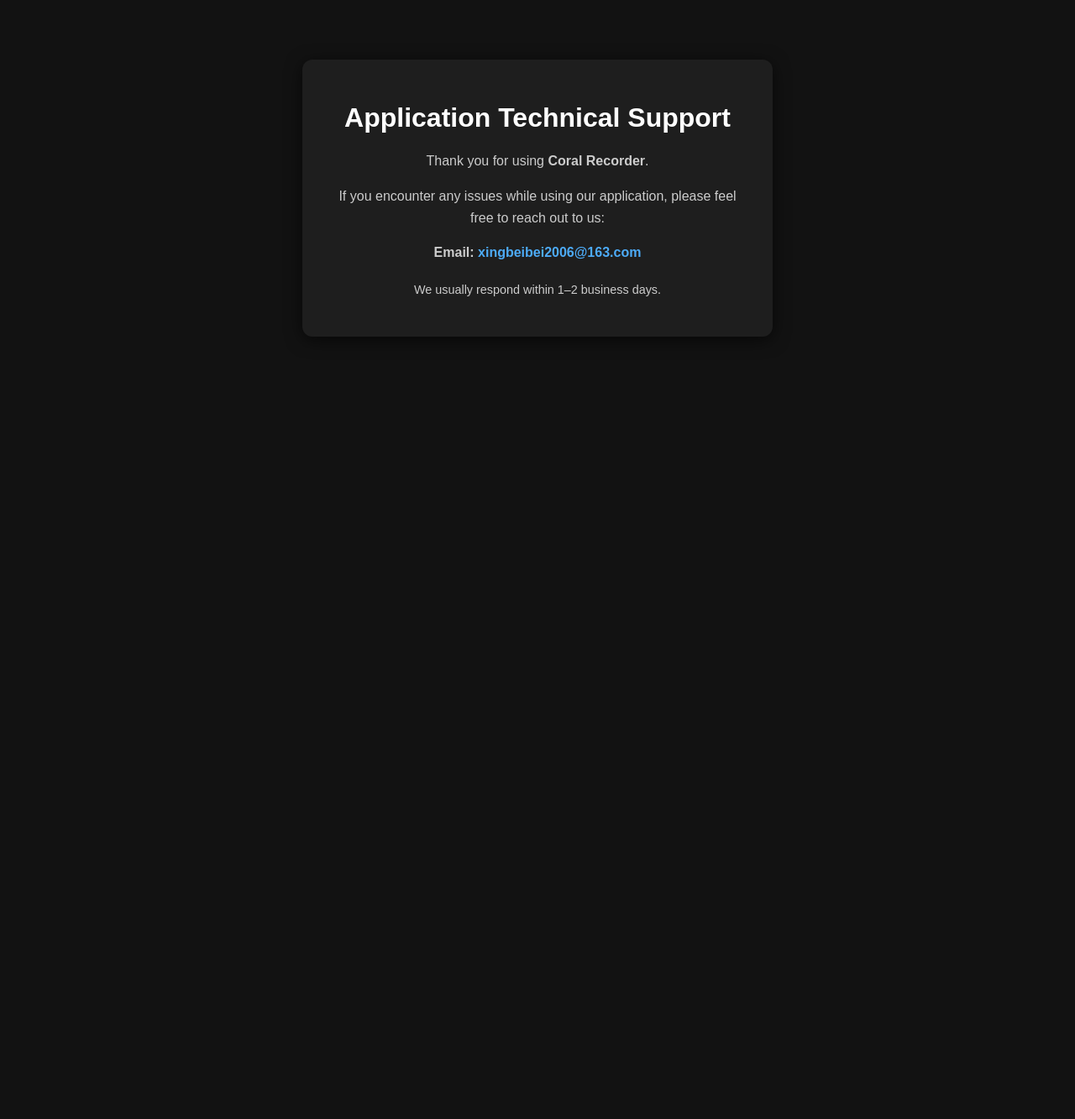
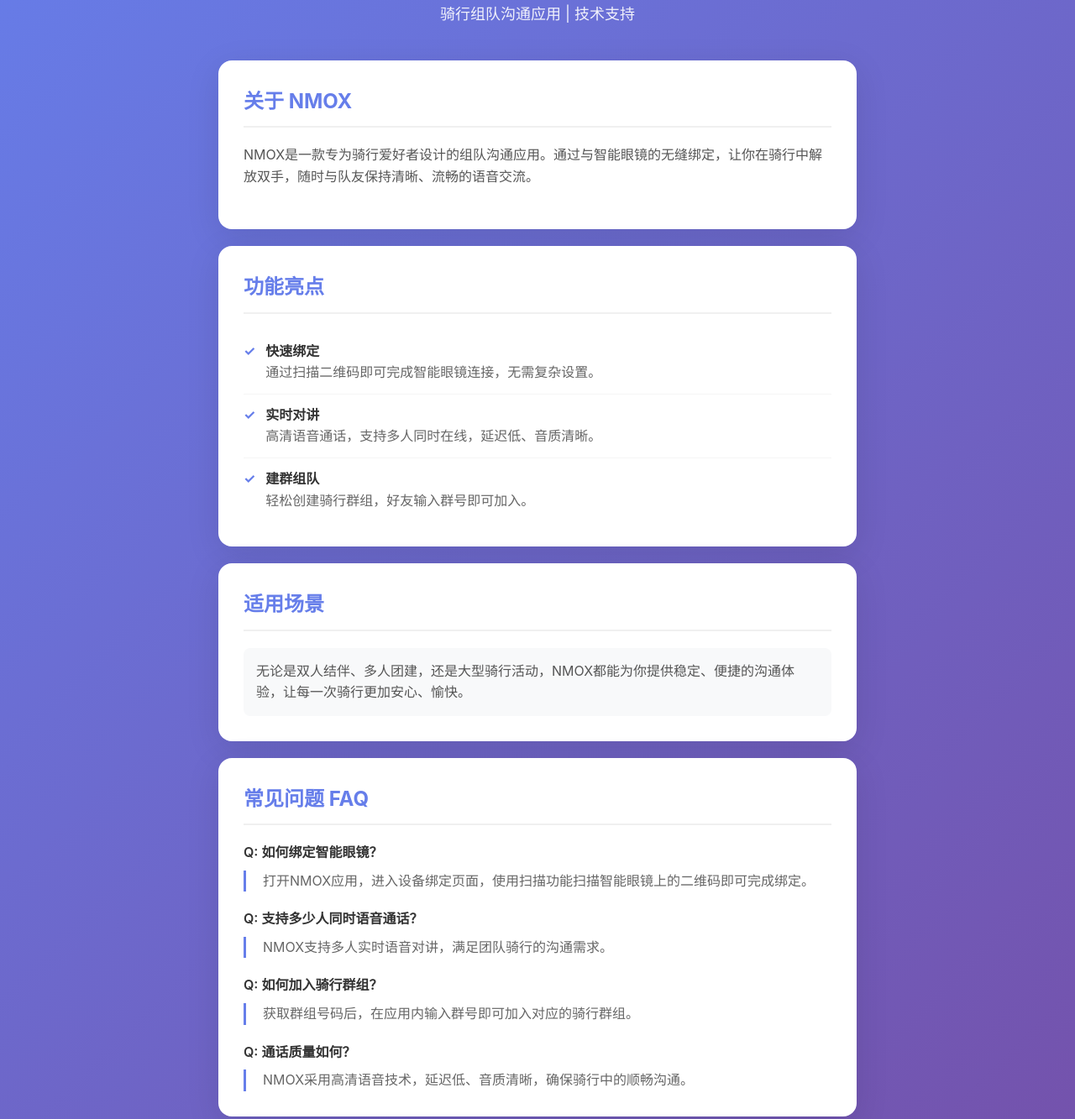
Before and after one commit to xbb-max/app-support, a plain HTML site: page index.html in a window 1280 px wide. Shown: the part 164-1497 px from the top of the page at 84% size. Before the commit the page ends 800 px from the top, so only its background shows below. Drawn offline with Linux system fonts and the light colour scheme.

Commit message:
Add files via upload

```diff
--- a/index.html
+++ b/index.html
@@ -1,62 +1,250 @@
 <!DOCTYPE html>
-<html lang="en">
+<html lang="zh-CN">
 <head>
     <meta charset="UTF-8">
     <meta name="viewport" content="width=device-width, initial-scale=1.0">
-  <title>Coral Recorder - Technical Support</title>
+    <title>NMOX - 骑行组队沟通应用 | 技术支持</title>
     <style>
-    body {
-      font-family: Arial, sans-serif;
-      background-color: #121212;
-      color: #e0e0e0;
+        * {
             margin: 0;
             padding: 0;
+            box-sizing: border-box;
+        }
+
+        body {
+            font-family: -apple-system, BlinkMacSystemFont, "Segoe UI", Roboto, "Helvetica Neue", Arial, sans-serif;
+            line-height: 1.6;
+            color: #333;
+            background: linear-gradient(135deg, #667eea 0%, #764ba2 100%);
+            min-height: 100vh;
+        }
+
+        .container {
+            max-width: 800px;
+            margin: 0 auto;
+            padding: 40px 20px;
+        }
+
+        header {
+            text-align: center;
+            padding: 40px 0;
+            color: white;
+        }
+
+        .logo {
+            font-size: 48px;
+            font-weight: bold;
+            letter-spacing: 4px;
+            margin-bottom: 10px;
+        }
+
+        .tagline {
+            font-size: 18px;
+            opacity: 0.9;
+        }
+
+        .card {
+            background: white;
+            border-radius: 16px;
+            padding: 30px;
+            margin-bottom: 20px;
+            box-shadow: 0 10px 40px rgba(0,0,0,0.1);
+        }
+
+        h2 {
+            color: #667eea;
+            margin-bottom: 20px;
+            font-size: 24px;
+            border-bottom: 2px solid #f0f0f0;
+            padding-bottom: 10px;
+        }
+
+        .intro {
+            font-size: 16px;
+            color: #555;
+            margin-bottom: 20px;
+        }
+
+        .features {
+            list-style: none;
+        }
+
+        .features li {
+            padding: 12px 0;
+            border-bottom: 1px solid #f5f5f5;
             display: flex;
-      justify-content: center;
-      align-items: center;
-      height: 100vh;
+            align-items: flex-start;
         }
-    .container {
-      background: #1e1e1e;
-      padding: 30px;
-      border-radius: 12px;
-      box-shadow: 0 4px 20px rgba(0,0,0,0.6);
-      max-width: 500px;
+
+        .features li:last-child {
+            border-bottom: none;
+        }
+
+        .features li::before {
+            content: "✓";
+            color: #667eea;
+            font-weight: bold;
+            margin-right: 12px;
+            flex-shrink: 0;
+        }
+
+        .feature-title {
+            font-weight: 600;
+            color: #333;
+        }
+
+        .feature-desc {
+            color: #666;
+        }
+
+        .faq-item {
+            margin-bottom: 20px;
+        }
+
+        .faq-item:last-child {
+            margin-bottom: 0;
+        }
+
+        .faq-q {
+            font-weight: 600;
+            color: #333;
+            margin-bottom: 8px;
+        }
+
+        .faq-a {
+            color: #666;
+            padding-left: 20px;
+            border-left: 3px solid #667eea;
+        }
+
+        .contact-info {
             text-align: center;
         }
-    h1 {
-      color: #ffffff;
-      margin-bottom: 20px;
+
+        .contact-info p {
+            margin-bottom: 15px;
+            color: #555;
         }
-    p {
-      color: #cccccc;
-      line-height: 1.6;
+
+        .email-link {
+            display: inline-block;
+            background: linear-gradient(135deg, #667eea 0%, #764ba2 100%);
+            color: white;
+            padding: 12px 30px;
+            border-radius: 30px;
+            text-decoration: none;
+            font-weight: 600;
+            transition: transform 0.3s, box-shadow 0.3s;
         }
-    a {
-      color: #4dabf7;
-      text-decoration: none;
-      font-weight: bold;
+
+        .email-link:hover {
+            transform: translateY(-2px);
+            box-shadow: 0 5px 20px rgba(102, 126, 234, 0.4);
         }
-    a:hover {
-      text-decoration: underline;
-      color: #82cfff;
+
+        .scene {
+            color: #555;
+            padding: 15px;
+            background: #f8f9fa;
+            border-radius: 8px;
         }
-    .footer {
-      margin-top: 20px;
-      font-size: 0.9em;
-      color: #888;
+
+        footer {
+            text-align: center;
+            padding: 30px 0;
+            color: rgba(255,255,255,0.8);
+            font-size: 14px;
+        }
+
+        @media (max-width: 600px) {
+            .logo {
+                font-size: 36px;
+            }
+
+            .card {
+                padding: 20px;
+            }
+
+            h2 {
+                font-size: 20px;
+            }
         }
     </style>
 </head>
 <body>
     <div class="container">
-    <h1>Application Technical Support</h1>
-    <p>Thank you for using <strong>Coral Recorder</strong>.</p>
-    <p>If you encounter any issues while using our application, please feel free to reach out to us:</p>
-    <p><strong>Email:</strong> <a href="mailto:xingbeibei2006@163.com">xingbeibei2006@163.com</a></p>
-    <div class="footer">
-      <p>We usually respond within 1–2 business days.</p>
+        <header>
+            <div class="logo">NMOX</div>
+            <p class="tagline">骑行组队沟通应用 | 技术支持</p>
+        </header>
+
+        <div class="card">
+            <h2>关于 NMOX</h2>
+            <p class="intro">NMOX是一款专为骑行爱好者设计的组队沟通应用。通过与智能眼镜的无缝绑定，让你在骑行中解放双手，随时与队友保持清晰、流畅的语音交流。</p>
         </div>
+
+        <div class="card">
+            <h2>功能亮点</h2>
+            <ul class="features">
+                <li>
+                    <div>
+                        <span class="feature-title">快速绑定</span>
+                        <p class="feature-desc">通过扫描二维码即可完成智能眼镜连接，无需复杂设置。</p>
+                    </div>
+                </li>
+                <li>
+                    <div>
+                        <span class="feature-title">实时对讲</span>
+                        <p class="feature-desc">高清语音通话，支持多人同时在线，延迟低、音质清晰。</p>
+                    </div>
+                </li>
+                <li>
+                    <div>
+                        <span class="feature-title">建群组队</span>
+                        <p class="feature-desc">轻松创建骑行群组，好友输入群号即可加入。</p>
+                    </div>
+                </li>
+            </ul>
+        </div>
+
+        <div class="card">
+            <h2>适用场景</h2>
+            <p class="scene">无论是双人结伴、多人团建，还是大型骑行活动，NMOX都能为你提供稳定、便捷的沟通体验，让每一次骑行更加安心、愉快。</p>
+        </div>
+
+        <div class="card">
+            <h2>常见问题 FAQ</h2>
+            <div class="faq-item">
+                <p class="faq-q">Q: 如何绑定智能眼镜？</p>
+                <p class="faq-a">打开NMOX应用，进入设备绑定页面，使用扫描功能扫描智能眼镜上的二维码即可完成绑定。</p>
+            </div>
+            <div class="faq-item">
+                <p class="faq-q">Q: 支持多少人同时语音通话？</p>
+                <p class="faq-a">NMOX支持多人实时语音对讲，满足团队骑行的沟通需求。</p>
+            </div>
+            <div class="faq-item">
+                <p class="faq-q">Q: 如何加入骑行群组？</p>
+                <p class="faq-a">获取群组号码后，在应用内输入群号即可加入对应的骑行群组。</p>
+            </div>
+            <div class="faq-item">
+                <p class="faq-q">Q: 通话质量如何？</p>
+                <p class="faq-a">NMOX采用高清语音技术，延迟低、音质清晰，确保骑行中的顺畅沟通。</p>
+            </div>
+        </div>
+
+        <div class="card">
+            <h2>联系我们</h2>
+            <div class="contact-info">
+                <p>如果您在使用过程中遇到任何问题，或有任何建议，欢迎通过以下方式联系我们：</p>
+                <a href="mailto:xingbeibei2006@163.com" class="email-link">xingbeibei2006@163.com</a>
+                <p style="margin-top: 20px; font-size: 14px; color: #888;">我们会在1-2个工作日内回复您的邮件</p>
+            </div>
+        </div>
+
+        <footer>
+            <p>下载NMOX，让科技与骑行同行，享受更安全、更畅快的骑行之旅。</p>
+            <p style="margin-top: 10px;">&copy; 2024 NMOX. All rights reserved.</p>
+        </footer>
     </div>
 </body>
 </html>
```
Lines whose indentation alone changed are shown as unchanged.
